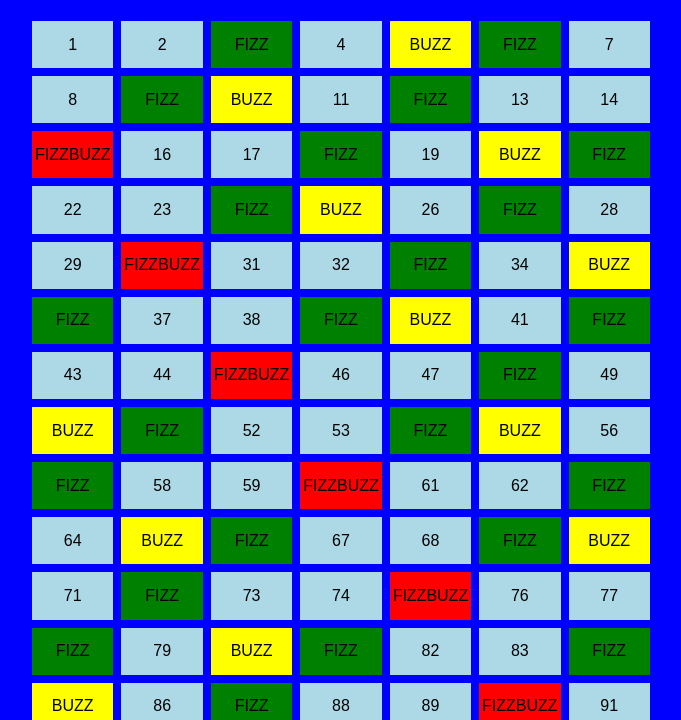
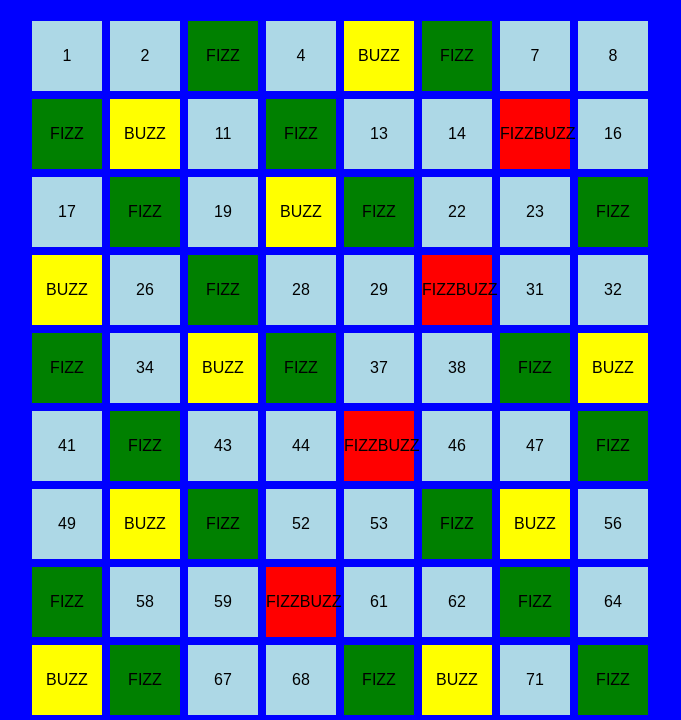
Before and after one commit to Paolo-dev-it/js-fizzbuzz, a plain HTML site: page index.html in a window 1280 px wide. Shown: the part 40-760 px from the top of the page, without its empty margins (292-973 px from the left). Drawn offline with Linux system fonts and the light colour scheme.

Commit message:
Changed dimensions squares. Project completed.

```diff
--- a/assets/css/style.css
+++ b/assets/css/style.css
@@ -23,8 +23,8 @@ ul {
 }
 
 li {
-  width: calc(100vw / 14 - 10px);
-  height: calc(100vh / 14 - 10px); /*altezza h1*/
+  width: 70px;
+  height: 70px;
   display: flex;
   flex-direction: column;
   justify-content: center;
```
